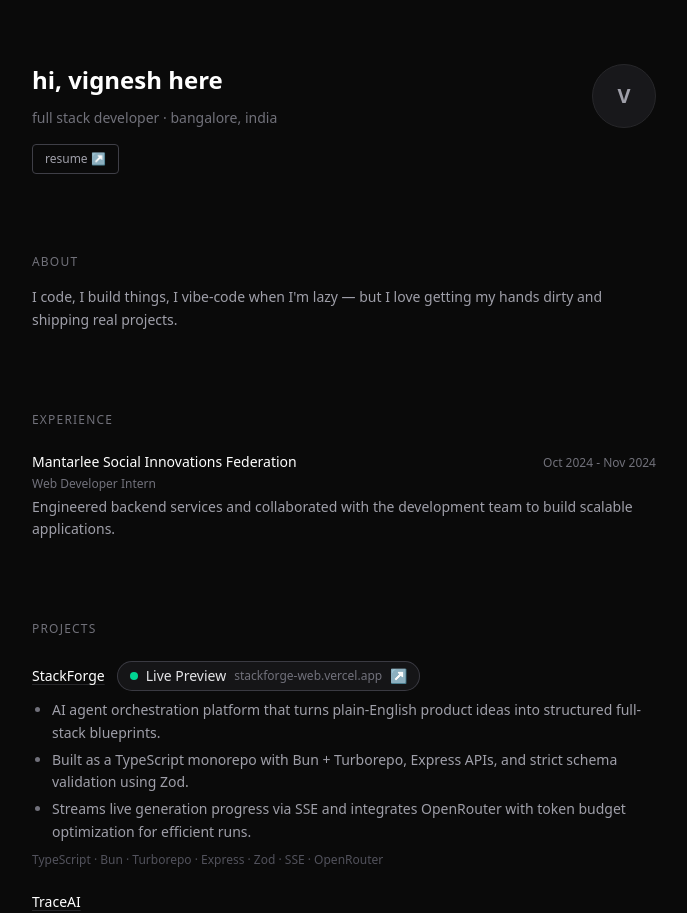
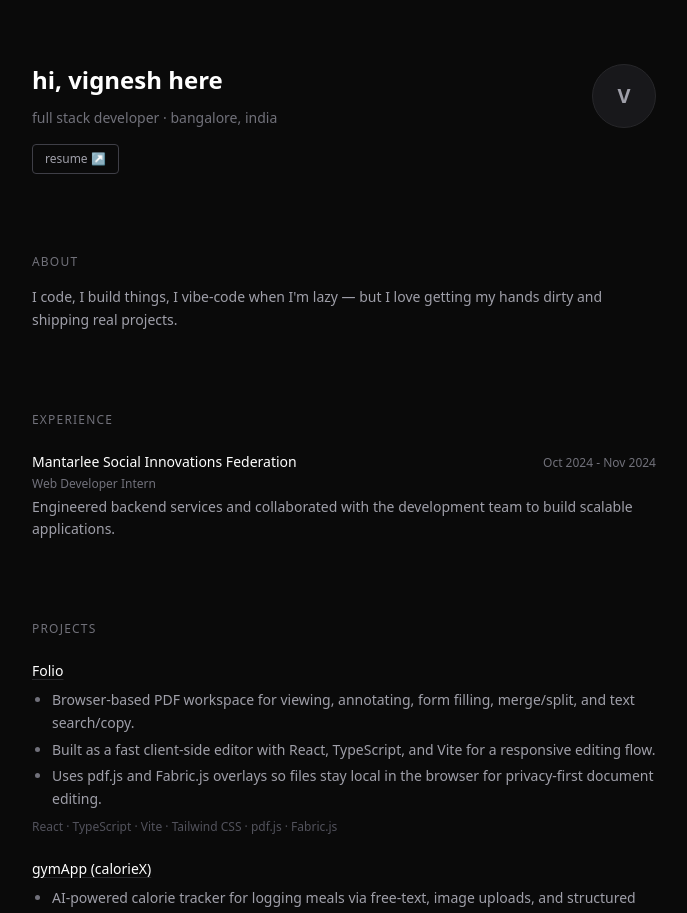
Before and after one commit to 7vignesh/vignxsh, a Next.js app: page / in a window 1280 px wide. Shown: the top 913 px of the page, without its empty margins (296-983 px from the left). Built offline with nearby package versions, Linux system fonts and the light colour scheme.

Commit message:
update projects

```diff
--- a/src/data/portfolio.ts
+++ b/src/data/portfolio.ts
@@ -45,6 +45,30 @@ export const skills: Skill[] = [
 ];
 
 export const projects: Project[] = [
+  {
+    id: '7',
+    title: 'Folio',
+    description: [
+      'Browser-based PDF workspace for viewing, annotating, form filling, merge/split, and text search/copy.',
+      'Built as a fast client-side editor with React, TypeScript, and Vite for a responsive editing flow.',
+      'Uses pdf.js and Fabric.js overlays so files stay local in the browser for privacy-first document editing.',
+    ],
+    techStack: ['React', 'TypeScript', 'Vite', 'Tailwind CSS', 'pdf.js', 'Fabric.js'],
+    githubUrl: 'https://github.com/7vignesh/folio',
+    featured: true,
+  },
+  {
+    id: '8',
+    title: 'gymApp (calorieX)',
+    description: [
+      'AI-powered calorie tracker for logging meals via free-text, image uploads, and structured nutrition entries.',
+      'Monorepo architecture with Next.js web app, Bun + Hono API, and Prisma/PostgreSQL data layer.',
+      'Includes auth, macro trends, and AI insights with graceful fallback behavior when AI services are unavailable.',
+    ],
+    techStack: ['Next.js 15', 'TypeScript', 'Bun', 'Hono', 'Prisma', 'PostgreSQL', 'Zod', 'OpenAI', 'Turborepo'],
+    githubUrl: 'https://github.com/7vignesh/gymApp',
+    featured: true,
+  },
   {
     id: '6',
     title: 'StackForge',
```
